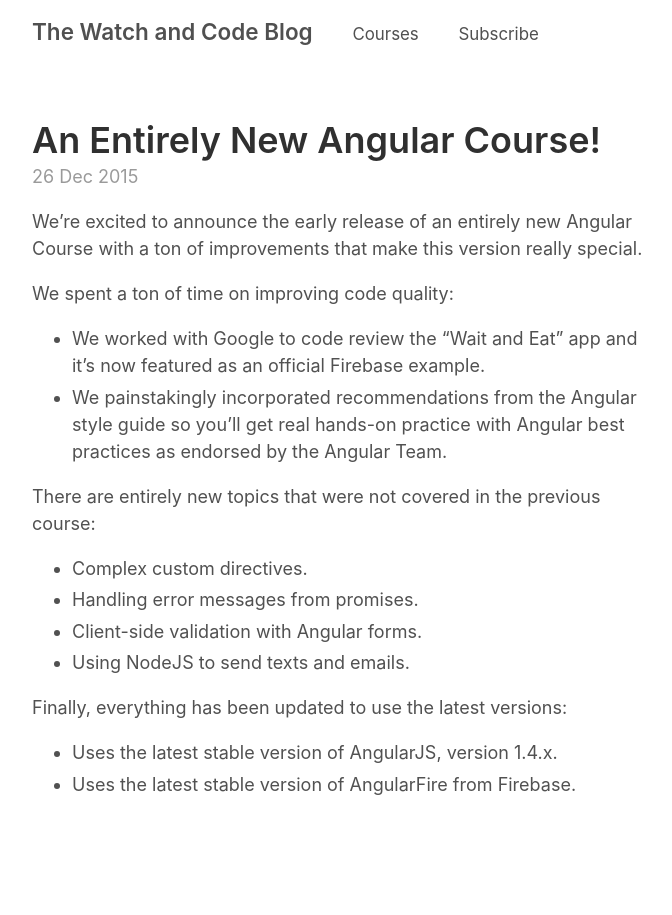
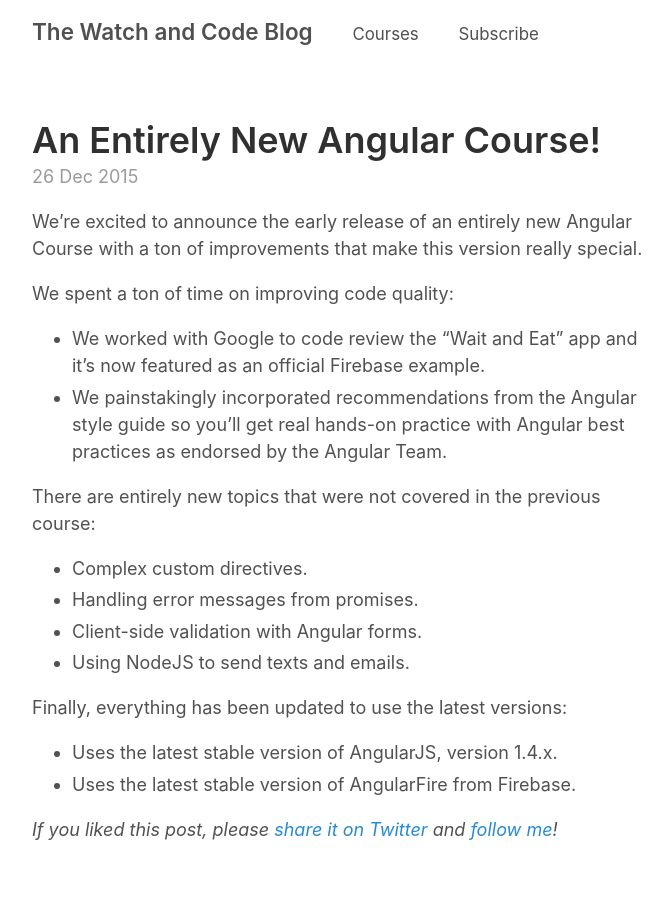
Before and after one commit to hoojaoh/blog.watchandcode.com, a Jekyll site: the page built from _posts/2015-12-26-an-entirely-new-angular-course.md, in a window 1280 px wide. Shown: the whole page, without its empty margins (293-965 px from the left). Built offline with Jekyll 4.4.1, drawn with Linux system fonts in a browser that asks for light colours; comment, search, counter and statistics services are not loaded.

Commit message:
Added Twitter plug.

```diff
--- /dev/null
+++ b/_includes/twitter_plug.html
@@ -0,0 +1,7 @@
+<em>If you liked this post, please
+<a href="https://twitter.com/intent/tweet?url={{ site.url }}{{ page.url }}&text={{ page.title }}&via=gordon_zhu"
+   target="_blank">
+  share it on Twitter</a>
+and
+<a href="https://twitter.com/gordon_zhu">
+  follow me</a>!</em>
--- a/_layouts/post.html
+++ b/_layouts/post.html
@@ -7,6 +7,9 @@
   <h1 class="post-title">{{ page.title }}</h1>
   <time datetime="{{ page.date | date_to_xmlschema }}" class="post-date">{{ page.date | date_to_string }}</time>
   {{ content }}
+  {% include twitter_plug.html %}
 </article>
 
+
+
 {% include comments.html %}
```
